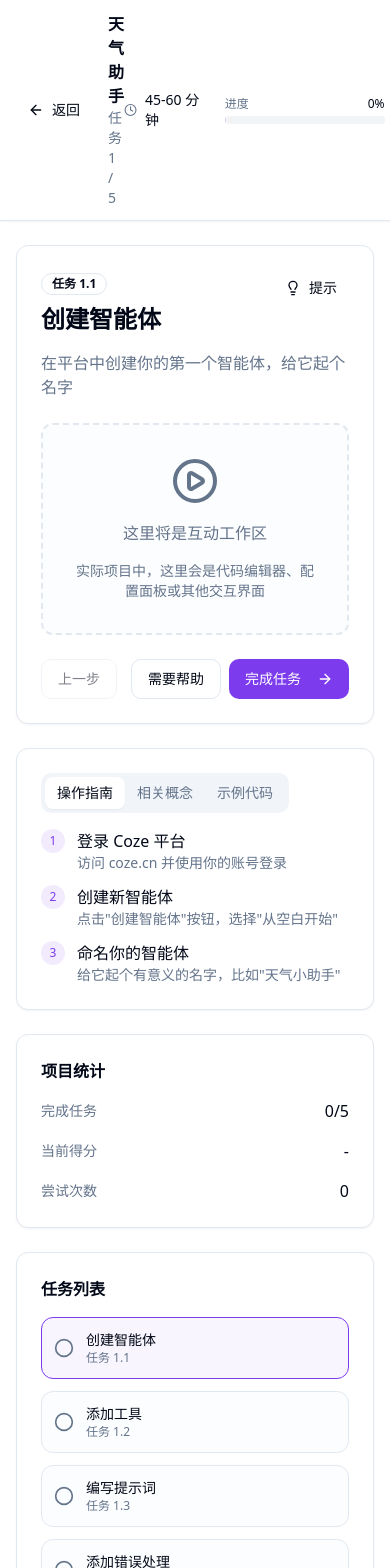
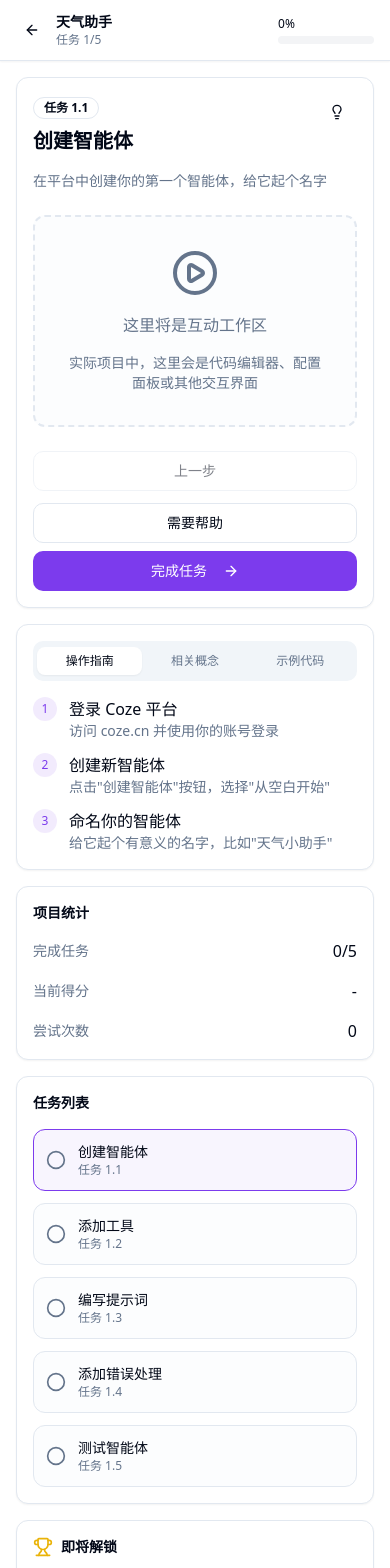
Before and after one commit to mosslive1314-hue/enter-AgentArchitectVisualGuide, a React (Vite) app: page /workspace/project-1 in a window 390 px wide. Shown: the top 1568 px of the page. Built offline with nearby package versions, Linux system fonts and the light colour scheme.

Commit message:
style(ui): adjust UI for responsiveness

```diff
--- a/src/pages/Index.tsx
+++ b/src/pages/Index.tsx
@@ -64,44 +64,44 @@ export default function Index() {
   return (
     <div className="min-h-screen bg-gradient-to-b from-background via-background to-muted/20">
       {/* Hero Section */}
-      <div className="container mx-auto px-4 pt-20 pb-16">
-        <div className="text-center max-w-4xl mx-auto space-y-6">
-          <Badge variant="outline" className="gap-2">
+      <div className="container mx-auto px-4 pt-12 md:pt-20 pb-12 md:pb-16">
+        <div className="text-center max-w-4xl mx-auto space-y-4 md:space-y-6">
+          <Badge variant="outline" className="gap-2 text-xs md:text-sm">
             <Sparkles className="h-3 w-3" />
             AI 智能体实战训练营
           </Badge>
 
-          <h1 className="text-5xl md:text-6xl font-bold tracking-tight bg-gradient-to-r from-primary via-purple-600 to-pink-600 bg-clip-text text-transparent">
+          <h1 className="text-3xl sm:text-4xl md:text-5xl lg:text-6xl font-bold tracking-tight bg-gradient-to-r from-primary via-purple-600 to-pink-600 bg-clip-text text-transparent px-4">
             在做中学，用输出倒逼输入
           </h1>
 
-          <p className="text-xl text-muted-foreground max-w-2xl mx-auto">
+          <p className="text-base md:text-xl text-muted-foreground max-w-2xl mx-auto px-4">
             通过 8 个实战项目，从零开始系统掌握智能体构建。每个项目都有智能助教、自动评估、AI 点评，让你真正学会而不是"学过"。
           </p>
 
-          <div className="flex gap-4 justify-center pt-4">
-            <Link to="/projects/project-1" onClick={handleStartProject}>
-              <Button size="lg" className="gap-2">
+          <div className="flex flex-col sm:flex-row gap-3 md:gap-4 justify-center pt-4 px-4">
+            <Link to="/projects/project-1" onClick={handleStartProject} className="w-full sm:w-auto">
+              <Button size="lg" className="gap-2 w-full sm:w-auto">
                 开始第一个项目
                 <ArrowRight className="h-4 w-4" />
               </Button>
             </Link>
-            <Button size="lg" variant="outline" onClick={handleViewRoadmap}>
+            <Button size="lg" variant="outline" onClick={handleViewRoadmap} className="w-full sm:w-auto">
               查看学习路径
             </Button>
           </div>
 
-          <div className="flex gap-6 justify-center text-sm text-muted-foreground pt-4">
-            <div className="flex items-center gap-2">
-              <CheckCircle2 className="h-4 w-4 text-primary" />
+          <div className="flex flex-col sm:flex-row gap-3 sm:gap-6 justify-center text-xs md:text-sm text-muted-foreground pt-4 px-4">
+            <div className="flex items-center justify-center gap-2">
+              <CheckCircle2 className="h-4 w-4 text-primary flex-shrink-0" />
               完全免费
             </div>
-            <div className="flex items-center gap-2">
-              <CheckCircle2 className="h-4 w-4 text-primary" />
+            <div className="flex items-center justify-center gap-2">
+              <CheckCircle2 className="h-4 w-4 text-primary flex-shrink-0" />
               平台内完成
             </div>
-            <div className="flex items-center gap-2">
-              <CheckCircle2 className="h-4 w-4 text-primary" />
+            <div className="flex items-center justify-center gap-2">
+              <CheckCircle2 className="h-4 w-4 text-primary flex-shrink-0" />
               即时反馈
             </div>
           </div>
@@ -109,13 +109,13 @@ export default function Index() {
       </div>
 
       {/* Features Grid */}
-      <div className="container mx-auto px-4 py-16">
-        <div className="text-center mb-12">
-          <h2 className="text-3xl font-bold mb-4">为什么选择我们？</h2>
-          <p className="text-muted-foreground">不是传统的视频教程，而是真正的实战训练营</p>
+      <div className="container mx-auto px-4 py-12 md:py-16">
+        <div className="text-center mb-8 md:mb-12">
+          <h2 className="text-2xl md:text-3xl font-bold mb-2 md:mb-4">为什么选择我们？</h2>
+          <p className="text-sm md:text-base text-muted-foreground px-4">不是传统的视频教程，而是真正的实战训练营</p>
         </div>
 
-        <div className="grid md:grid-cols-2 lg:grid-cols-4 gap-6">
+        <div className="grid sm:grid-cols-2 lg:grid-cols-4 gap-4 md:gap-6">
           {features.map((feature, index) => {
             const Icon = feature.icon;
             return (
@@ -132,13 +132,13 @@ export default function Index() {
       </div>
 
       {/* Projects Preview */}
-      <div className="container mx-auto px-4 py-16">
-        <div className="text-center mb-12">
-          <h2 className="text-3xl font-bold mb-4">学习路径</h2>
-          <p className="text-muted-foreground">8 个递进式项目，从简单到复杂</p>
+      <div className="container mx-auto px-4 py-12 md:py-16">
+        <div className="text-center mb-8 md:mb-12">
+          <h2 className="text-2xl md:text-3xl font-bold mb-2 md:mb-4">学习路径</h2>
+          <p className="text-sm md:text-base text-muted-foreground px-4">8 个递进式项目，从简单到复杂</p>
         </div>
 
-        <div className="grid md:grid-cols-2 lg:grid-cols-4 gap-6 max-w-6xl mx-auto">
+        <div className="grid grid-cols-2 lg:grid-cols-4 gap-3 md:gap-6 max-w-6xl mx-auto">
           {projects.map((project) => {
             const Icon = project.icon;
             const isLocked = project.status === 'locked';
@@ -183,14 +183,14 @@ export default function Index() {
       </div>
 
       {/* CTA Section */}
-      <div className="container mx-auto px-4 py-20">
-        <Card className="p-12 text-center bg-gradient-to-r from-primary/10 via-purple-500/10 to-pink-500/10 border-2">
-          <h2 className="text-3xl font-bold mb-4">准备好开始了吗？</h2>
-          <p className="text-muted-foreground mb-8 max-w-2xl mx-auto">
+      <div className="container mx-auto px-4 py-12 md:py-20">
+        <Card className="p-6 md:p-12 text-center bg-gradient-to-r from-primary/10 via-purple-500/10 to-pink-500/10 border-2">
+          <h2 className="text-2xl md:text-3xl font-bold mb-3 md:mb-4">准备好开始了吗？</h2>
+          <p className="text-sm md:text-base text-muted-foreground mb-6 md:mb-8 max-w-2xl mx-auto px-4">
             不需要任何前置知识，从零开始。第一个项目只需 45 分钟，你就能拥有自己的智能体作品！
           </p>
           <Link to="/projects/project-1" onClick={handleStartProject}>
-            <Button size="lg" className="gap-2">
+            <Button size="lg" className="gap-2 w-full sm:w-auto">
               开始构建你的第一个智能体
               <ArrowRight className="h-4 w-4" />
             </Button>
--- a/src/pages/ProjectDetail.tsx
+++ b/src/pages/ProjectDetail.tsx
@@ -12,32 +12,33 @@ export default function ProjectDetail() {
   return (
     <div className="min-h-screen bg-background">
       {/* Header */}
-      <div className="border-b bg-card">
-        <div className="container mx-auto px-4 py-4">
+      <div className="border-b bg-card sticky top-0 z-10">
+        <div className="container mx-auto px-4 py-3">
           <Link to="/">
-            <Button variant="ghost" className="gap-2">
+            <Button variant="ghost" size="sm" className="gap-2">
               <ArrowLeft className="h-4 w-4" />
-              返回首页
+              <span className="hidden sm:inline">返回首页</span>
+              <span className="sm:hidden">返回</span>
             </Button>
           </Link>
         </div>
       </div>
 
       {/* Project Content */}
-      <div className="container mx-auto px-4 py-8">
+      <div className="container mx-auto px-4 py-6 md:py-8">
         <div className="max-w-4xl mx-auto">
-          <div className="mb-8">
-            <Badge className="mb-4">项目 1</Badge>
-            <h1 className="text-4xl font-bold mb-2">天气助手</h1>
-            <p className="text-lg text-muted-foreground">
+          <div className="mb-6 md:mb-8">
+            <Badge className="mb-3 md:mb-4">项目 1</Badge>
+            <h1 className="text-2xl md:text-4xl font-bold mb-2">天气助手</h1>
+            <p className="text-base md:text-lg text-muted-foreground">
               Hello Agent - 你的第一个智能体
             </p>
           </div>
 
-          <Card className="p-6 mb-8">
-            <h2 className="text-2xl font-semibold mb-4">项目概览</h2>
+          <Card className="p-4 md:p-6 mb-6 md:mb-8">
+            <h2 className="text-xl md:text-2xl font-semibold mb-4">项目概览</h2>
 
-            <div className="grid md:grid-cols-3 gap-6 mb-6">
+            <div className="grid grid-cols-1 sm:grid-cols-3 gap-4 md:gap-6 mb-6">
               <div className="flex items-center gap-3">
                 <Clock className="h-5 w-5 text-muted-foreground" />
                 <div>
@@ -110,8 +111,8 @@ export default function ProjectDetail() {
           </Card>
 
           {/* Progress Tracker */}
-          <Card className="p-6">
-            <h2 className="text-2xl font-semibold mb-4">学习进度</h2>
+          <Card className="p-4 md:p-6">
+            <h2 className="text-xl md:text-2xl font-semibold mb-4">学习进度</h2>
             <div className="space-y-4">
               <div>
                 <div className="flex justify-between text-sm mb-2">
--- a/src/pages/ProjectWorkspace.tsx
+++ b/src/pages/ProjectWorkspace.tsx
@@ -131,30 +131,30 @@ export default function ProjectWorkspace() {
       {/* Header */}
       <div className="border-b bg-card sticky top-0 z-10 shadow-sm">
         <div className="container mx-auto px-4 py-3">
-          <div className="flex items-center justify-between">
-            <div className="flex items-center gap-4">
+          <div className="flex items-center justify-between gap-4">
+            <div className="flex items-center gap-2 md:gap-4 min-w-0 flex-1">
               <Link to={`/projects/${projectId}`}>
-                <Button variant="ghost" size="sm" className="gap-2">
+                <Button variant="ghost" size="sm" className="gap-2 px-2 md:px-3">
                   <ArrowLeft className="h-4 w-4" />
-                  返回
+                  <span className="hidden sm:inline">返回</span>
                 </Button>
               </Link>
-              <div>
-                <h1 className="font-semibold">{project.title}</h1>
-                <p className="text-sm text-muted-foreground">
-                  任务 {currentTaskIndex + 1} / {totalTasks}
+              <div className="min-w-0">
+                <h1 className="font-semibold text-sm md:text-base truncate">{project.title}</h1>
+                <p className="text-xs md:text-sm text-muted-foreground">
+                  任务 {currentTaskIndex + 1}/{totalTasks}
                 </p>
               </div>
             </div>
 
-            <div className="flex items-center gap-6">
-              <div className="flex items-center gap-2">
+            <div className="flex items-center gap-3 md:gap-6">
+              <div className="hidden sm:flex items-center gap-2">
                 <Clock className="h-4 w-4 text-muted-foreground" />
-                <span className="text-sm">{project.estimatedTime}</span>
+                <span className="text-sm whitespace-nowrap">{project.estimatedTime}</span>
               </div>
-              <div className="w-48">
+              <div className="w-24 md:w-48">
                 <div className="flex justify-between text-xs mb-1">
-                  <span className="text-muted-foreground">进度</span>
+                  <span className="text-muted-foreground hidden md:inline">进度</span>
                   <span className="font-medium">{Math.round(progressPercent)}%</span>
                 </div>
                 <Progress value={progressPercent} className="h-2" />
@@ -165,31 +165,31 @@ export default function ProjectWorkspace() {
       </div>
 
       {/* Main Content */}
-      <div className="container mx-auto px-4 py-6">
-        <div className="grid lg:grid-cols-3 gap-6">
+      <div className="container mx-auto px-4 py-4 md:py-6">
+        <div className="grid lg:grid-cols-3 gap-4 md:gap-6">
           {/* Left: Task Card */}
-          <div className="lg:col-span-2 space-y-6">
+          <div className="lg:col-span-2 space-y-4 md:space-y-6">
             {/* Current Task */}
-            <Card className="p-6">
-              <div className="flex items-start justify-between mb-4">
-                <div>
-                  <Badge variant="outline" className="mb-2">
+            <Card className="p-4 md:p-6">
+              <div className="flex items-start justify-between mb-4 gap-2">
+                <div className="min-w-0 flex-1">
+                  <Badge variant="outline" className="mb-2 text-xs">
                     任务 {currentTaskIndex + 1}.{currentTaskIndex + 1}
                   </Badge>
-                  <h2 className="text-2xl font-bold">创建智能体</h2>
+                  <h2 className="text-xl md:text-2xl font-bold">创建智能体</h2>
                 </div>
                 <Button
                   variant="ghost"
                   size="sm"
                   onClick={handleHintClick}
-                  className="gap-2"
+                  className="gap-2 flex-shrink-0"
                 >
                   <Lightbulb className={`h-4 w-4 ${showHint ? 'text-yellow-500' : ''}`} />
-                  提示
+                  <span className="hidden sm:inline">提示</span>
                 </Button>
               </div>
 
-              <p className="text-muted-foreground mb-6">
+              <p className="text-sm md:text-base text-muted-foreground mb-6">
                 在平台中创建你的第一个智能体，给它起个名字
               </p>
 
@@ -217,24 +217,27 @@ export default function ProjectWorkspace() {
               </div>
 
               {/* Action Buttons */}
-              <div className="flex justify-between">
+              <div className="flex flex-col sm:flex-row justify-between gap-3">
                 <Button
                   variant="outline"
                   disabled={currentTaskIndex === 0}
                   onClick={() => setCurrentTaskIndex(currentTaskIndex - 1)}
+                  className="w-full sm:w-auto"
                 >
                   上一步
                 </Button>
-                <div className="flex gap-2">
+                <div className="flex flex-col sm:flex-row gap-2">
                   <Button
                     variant="outline"
                     onClick={() => setShowHint(true)}
+                    className="w-full sm:w-auto"
                   >
                     需要帮助
                   </Button>
                   <Button
                     onClick={handleCompleteTask}
                     disabled={completeTask.isPending}
+                    className="w-full sm:w-auto"
                   >
                     完成任务
                     <ArrowRight className="h-4 w-4 ml-2" />
@@ -244,12 +247,12 @@ export default function ProjectWorkspace() {
             </Card>
 
             {/* Learning Resources Tabs */}
-            <Card className="p-6">
+            <Card className="p-4 md:p-6">
               <Tabs defaultValue="guide" onValueChange={handleTabChange}>
-                <TabsList>
-                  <TabsTrigger value="guide">操作指南</TabsTrigger>
-                  <TabsTrigger value="concepts">相关概念</TabsTrigger>
-                  <TabsTrigger value="examples">示例代码</TabsTrigger>
+                <TabsList className="grid w-full grid-cols-3">
+                  <TabsTrigger value="guide" className="text-xs md:text-sm">操作指南</TabsTrigger>
+                  <TabsTrigger value="concepts" className="text-xs md:text-sm">相关概念</TabsTrigger>
+                  <TabsTrigger value="examples" className="text-xs md:text-sm">示例代码</TabsTrigger>
                 </TabsList>
 
                 <TabsContent value="guide" className="space-y-4 mt-4">
@@ -323,10 +326,10 @@ export default function ProjectWorkspace() {
           </div>
 
           {/* Right: Progress & Tasks */}
-          <div className="space-y-6">
+          <div className="space-y-4 md:space-y-6">
             {/* Quick Stats */}
-            <Card className="p-6">
-              <h3 className="font-semibold mb-4">项目统计</h3>
+            <Card className="p-4 md:p-6">
+              <h3 className="text-sm md:text-base font-semibold mb-4">项目统计</h3>
               <div className="space-y-4">
                 <div className="flex items-center justify-between">
                   <span className="text-sm text-muted-foreground">完成任务</span>
@@ -344,8 +347,8 @@ export default function ProjectWorkspace() {
             </Card>
 
             {/* Task List */}
-            <Card className="p-6">
-              <h3 className="font-semibold mb-4">任务列表</h3>
+            <Card className="p-4 md:p-6">
+              <h3 className="text-sm md:text-base font-semibold mb-4">任务列表</h3>
               <div className="space-y-3">
                 {['创建智能体', '添加工具', '编写提示词', '添加错误处理', '测试智能体'].map((task, index) => (
                   <div
@@ -375,10 +378,10 @@ export default function ProjectWorkspace() {
             </Card>
 
             {/* Achievements Preview */}
-            <Card className="p-6">
+            <Card className="p-4 md:p-6">
               <div className="flex items-center gap-2 mb-4">
                 <Trophy className="h-5 w-5 text-yellow-500" />
-                <h3 className="font-semibold">即将解锁</h3>
+                <h3 className="text-sm md:text-base font-semibold">即将解锁</h3>
               </div>
               <div className="space-y-2">
                 <div className="p-3 rounded-lg bg-muted/50 border border-dashed">
```
